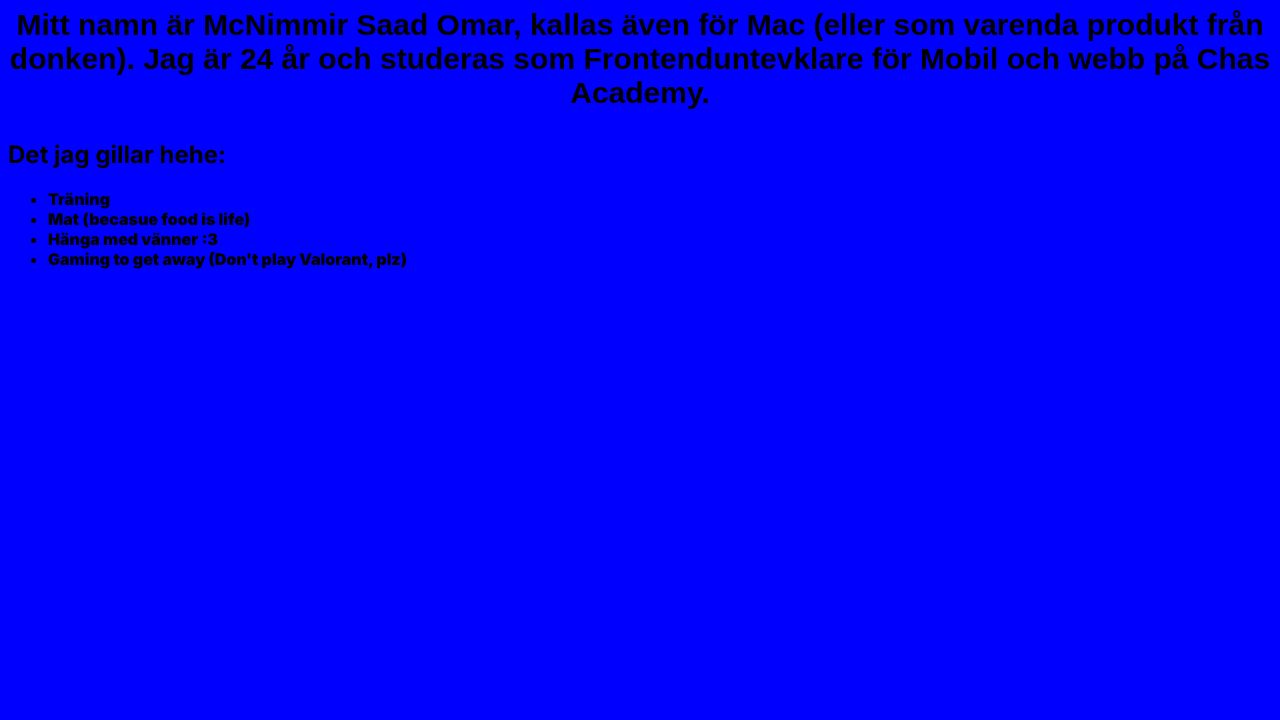
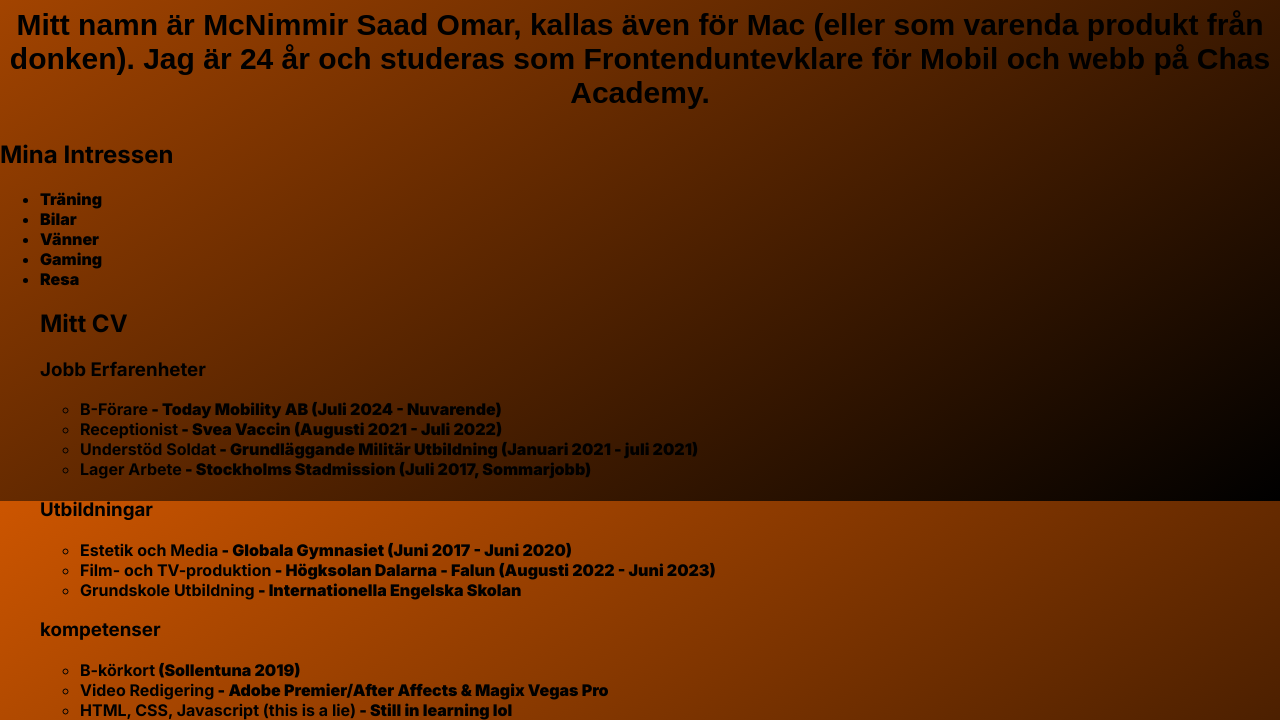
Before and after one commit to mcnimmirgmailcom/my-portfolio, a plain HTML site: page index.html in a window 1280 px wide. Shown: the part 346-1066 px from the top of the page. Before the commit the page ends 800 px from the top, so only its background shows below. Drawn offline with Linux system fonts and the light colour scheme.

Commit message:
Klar med delmoment 2

```diff
--- a/css/style.css
+++ b/css/style.css
@@ -8,9 +8,14 @@
 
 
 body {
-    background-color: blue;
+
+height: 100vh;
+    /* Full viewport height */
+    margin: 0;
+    background: linear-gradient(to bottom right, rgb(204, 85, 0), black);
 
 }
+
 
 
 h1 {
@@ -29,6 +34,7 @@ p {
 
 }
 
+
 img{
     display: block;
     margin: 0 auto;
--- a/index.html
+++ b/index.html
@@ -12,7 +12,6 @@
 <link
     href="https://fonts.googleapis.com/css2?family=Inter:ital,opsz,wght@0,14..32,100..900;1,14..32,100..900&display=swap"
     rel="stylesheet">
-
 </head>
 <body>
 
@@ -23,13 +22,53 @@
 <p>Mitt namn är McNimmir Saad Omar, kallas även för Mac (eller som varenda produkt från donken).
     Jag är 24 år och studeras som Frontenduntevklare för Mobil och webb på Chas Academy.</p>
 
-<h2>Det jag gillar hehe:</h2>
+<h2>Mina Intressen</h2>
  <ul>
     <li>Träning</li>
-    <li>Mat (becasue food is life)</li>
-    <li>Hänga med vänner :3 </li>
-    <li>Gaming to get away (Don't play Valorant, plz)</li>
- </ul>
+    <li>Bilar</li>
+    <li>Vänner</li>
+    <li>Gaming</li>
+    <li>Resa</li>
+
+
+<!--Sektion: CV-->
+<section id="cv">
+    <h2>Mitt CV</h2>
+
+    <article class="cv-section">
+        <h3>Jobb Erfarenheter</h3>
+        <ul>
+            <li><strong>B-Förare</strong> - Today Mobility AB (Juli 2024 - Nuvarende)</li>
+            <li><strong>Receptionist</strong> - Svea Vaccin (Augusti 2021 - Juli 2022)</li>
+            <li><strong>Understöd Soldat</strong> - Grundläggande Militär Utbildning (Januari 2021 - juli 2021)</li>
+            <li><strong>Lager Arbete</strong> - Stockholms Stadmission (Juli 2017, Sommarjobb)</li>
+        </ul>
+</article>
+
+<article class="cv-section">
+    <h3>Utbildningar</h3>
+    <ul>
+        <li><strong>Estetik och Media</strong> - Globala Gymnasiet (Juni 2017 - Juni 2020)</li>
+        <li><strong>Film- och TV-produktion</strong> - Högksolan Dalarna - Falun (Augusti 2022 - Juni 2023)</li>
+        <li><strong>Grundskole Utbildning</strong> - Internationella Engelska Skolan</li>
+    </ul>
+</article>
+
+<article class="cv-sektion">
+    <h3>kompetenser</h3>
+    <ul>
+        <li><strong>B-körkort</strong> (Sollentuna 2019)</li>
+        <li><strong>Video Redigering</strong> - Adobe Premier/After Affects & Magix Vegas Pro</li>
+        <li><strong>HTML, CSS, Javascript (this is a lie)</strong> - Still in learning lol</li>
+
+
+    </ul>
+
+
+</article>
+
+
+</Section>
 
 
 </body>
```
